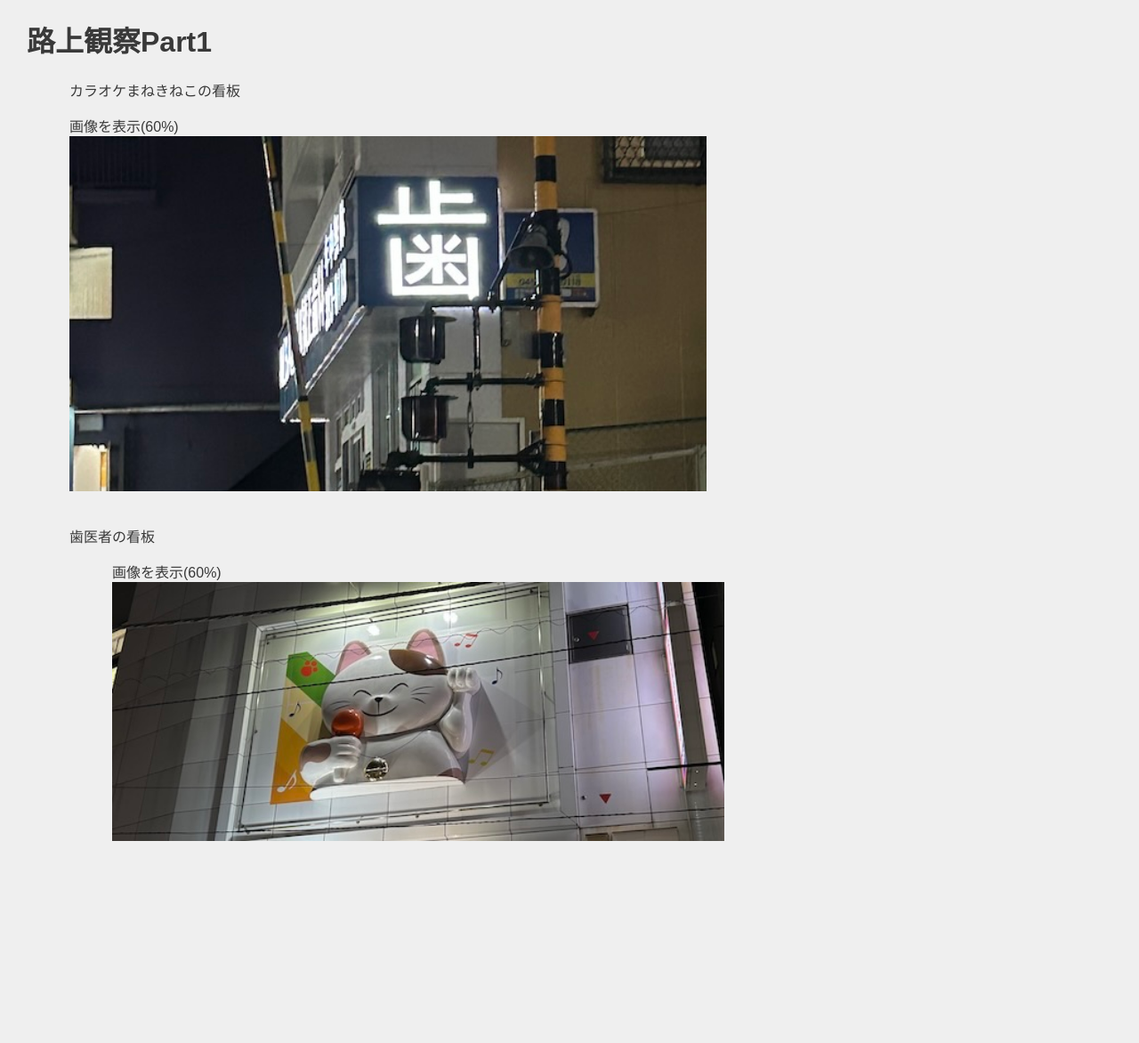
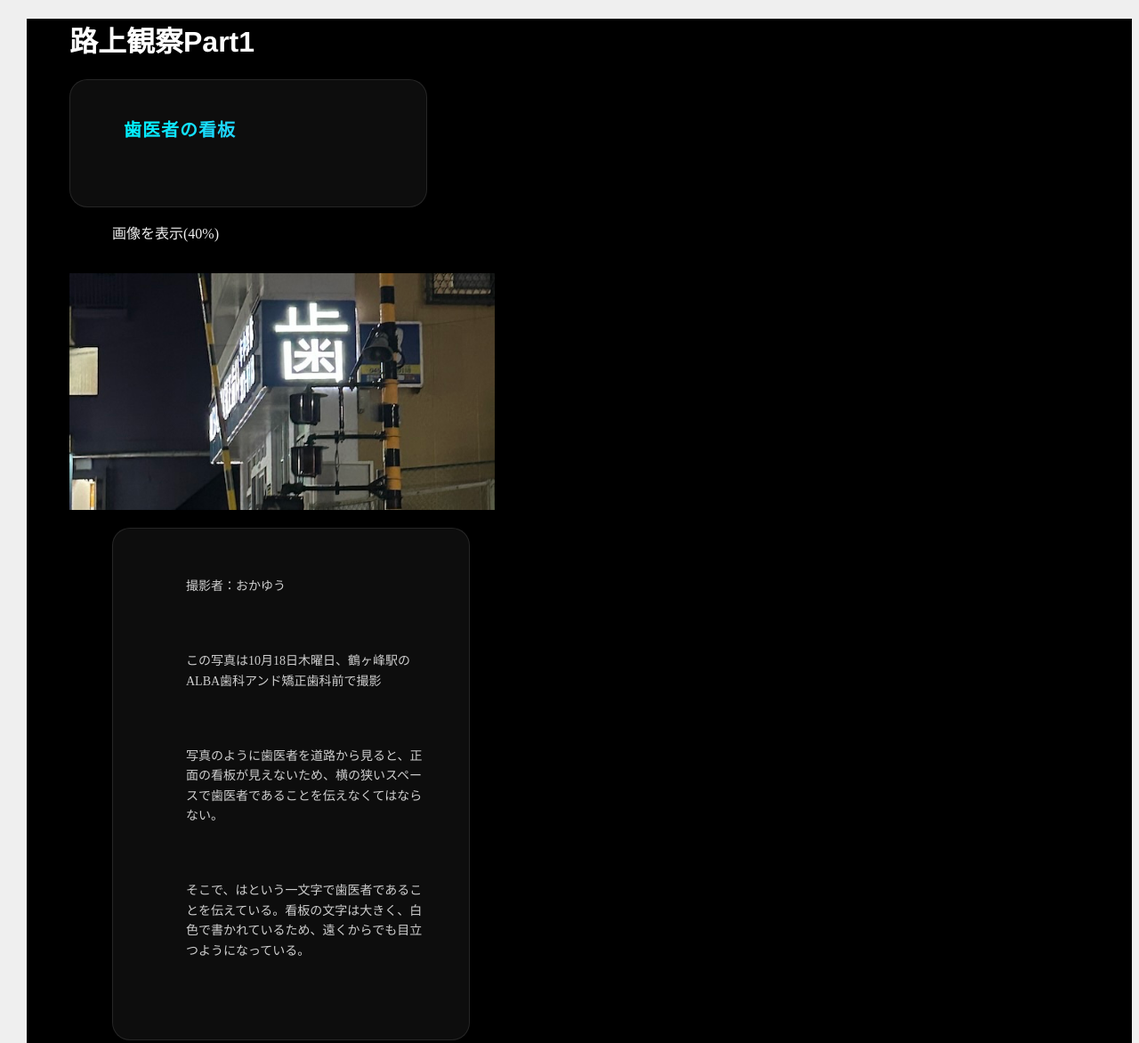
Before and after one commit to okadayuya0713/xbp, a plain HTML site: page de12/2.html in a window 1280 px wide. Shown: the top 1172 px of the page at 89% size. Before the commit the page ends 1029 px from the top, so only its background shows below. Drawn offline with Linux system fonts and the light colour scheme.

Commit message:
10/19３限

```diff
--- a/de12/2.html
+++ b/de12/2.html
@@ -6,11 +6,17 @@
     <!-- ⑤スタイルシートの設定をしよう -->
      <link rel="stylesheet" href="css/style.css">
     <!-- h1.htmlからある行をコピペしてくればOK -->
+     <style>
+        body {
+            background-color: black;
+        }
+    </style>
 </head>
+
 <body>
+    <div>
     <h1>路上観察Part1</h1>
     <!-- 塊ごとにdivタグで区切るようにしましょう。 -->
-    <div>
     <!--　①文字を書いてみよう-->
 
          <!-- ②↓に画像（imagesフォルダにあるtest.png）を挿入してみよう -->
@@ -23,19 +29,34 @@
 
 </body>
 </html>
-<div>
-    カラオケまねきねこの看板<br>
+<div class="cool-card">
+    <h2>歯医者の看板</h2><br>
 </div>
 
 <div>
-画像を表示(60%)<br>
-    <img src="./images/1971BA55-AF0B-4A97-B949-0D7E33BE531F_4_5005_c.jpeg" width="60%"><br>
-
-    <br>
+<p>画像を表示(40%)</p><br>
+    <img src="./images/1971BA55-AF0B-4A97-B949-0D7E33BE531F_4_5005_c.jpeg" width="40%"><br>
+    <div class="cool-card">
+    <p>撮影者：おかゆう</p><br>
+   <p>この写真は10月18日木曜日、鶴ヶ峰駅のALBA歯科アンド矯正歯科前で撮影</p><br>
+   <p>写真のように歯医者を道路から見ると、正面の看板が見えないため、横の狭いスペースで歯医者であることを伝えなくてはならない。</p><br>
+    <p>そこで、はという一文字で歯医者であることを伝えている。看板の文字は大きく、白色で書かれているため、遠くからでも目立つようになっている。</p><br>
 </div>
 <div>
-    歯医者の看板<br>
+    <h2>歯医者の看板</h2><br>
+</div>
 <div>
-画像を表示(60%)<br>
-    <img src="./images/CC4D1EEB-60E0-423B-A74D-D679655E8BC1_4_5005_c.jpeg" width="60%"><br>
+<p>画像を表示(40%)</p><br>
+    <img src="./images/CC4D1EEB-60E0-423B-A74D-D679655E8BC1_4_5005_c.jpeg" width="40%"><br>
+    <div class="cool-card">
+    <p>撮影者：おかゆう</p><br>
+    <p>この写真は10月18日木曜日、鶴ヶ峰駅のカラオケまねきねこで撮影</p><br>
+    <p>写真のようにカラオケまねきねこであることが一瞬でわかるようにマスコットキャラクターの像を大きく見せている。</p>
+    <p>まねきねこのマスコットキャラクターを知らない人にとっても、マイクを持っていることからカラオケ店であることがわかるようになっている。</p>
+
+    </div>
 </div>
+
+<body class="page-about">
+    <h1></h1>
+</body>
--- a/de12/css/style.css
+++ b/de12/css/style.css
@@ -51,3 +51,84 @@ span.blackback{
     background: #393939;
     color: #efefef;
 }
+
+
+.page-about h1 {
+    color:white;
+    font-family: "Helvetica Neue";
+}
+.page-about h2 {
+    color: yellow;
+    font-family: "Hiragino Kaku Gothic ProN";
+}
+.page-about p {
+    color:white;
+    font-family: "Times New Roman";
+}
+.page-about body {
+    line-height: 1.8;
+    background: linear-gradient(135deg, #1f1c2c, #928dab);
+    font-family: "Noto Sans JP", sans-serif;
+    min-height: 100vh;
+    display: flex;
+    justify-content: center;
+    align-items: center;
+    margin: 0;
+}
+
+.cool-card {
+    background: rgba(255, 255, 255, 0.05); /* 半透明の白 */
+    backdrop-filter: blur(12px); /* 背景をすりガラス風にぼかす */
+    -webkit-backdrop-filter: blur(12px);
+    border: 1px solid rgba(255, 255, 255, 0.1); /* 薄い光るような枠線 */
+    border-radius: 20px;
+    padding: 40px;
+    width: 320px;
+    color: #ffffff;
+    box-shadow: 0 15px 35px rgba(0, 0, 0, 0.3);
+    transition: transform 0.3s ease, box-shadow 0.3s ease;
+}
+
+/* マウスを乗せたとき（ホバー時）のアクション */
+.cool-card:hover {
+    transform: translateY(-8px); /* わずかに浮き上がる */
+    box-shadow: 0 20px 40px rgba(0, 242, 254, 0.2); /* シアン色のネオン光が広がる */
+    border-color: rgba(0, 242, 254, 0.4);
+}
+
+/* 見出しのスタイリング */
+.cool-card h2 {
+    font-size: 20px;
+    margin-top: 0;
+    margin-bottom: 15px;
+    letter-spacing: 1px;
+    background: linear-gradient(90deg, #00f2fe, #4facfe);
+    -webkit-background-clip: text;
+    -webkit-text-fill-color: transparent; /* 文字にグラデーションをかける */
+}
+
+/* 本文のスタイリング */
+.cool-card p {
+    font-size: 14px;
+    line-height: 1.6;
+    color: rgba(255, 255, 255, 0.8);
+    margin-bottom: 30px;
+}
+
+/* ボタンのスタイリング */
+.cool-button {
+    display: inline-block;
+    padding: 10px 24px;
+    background: linear-gradient(90deg, #00f2fe, #4facfe);
+    color: #111;
+    font-weight: bold;
+    text-decoration: none;
+    border-radius: 30px;
+    font-size: 13px;
+    transition: opacity 0.2s ease, transform 0.2s ease;
+}
+
+.cool-button:hover {
+    opacity: 0.9;
+    transform: scale(1.05);
+}
```
